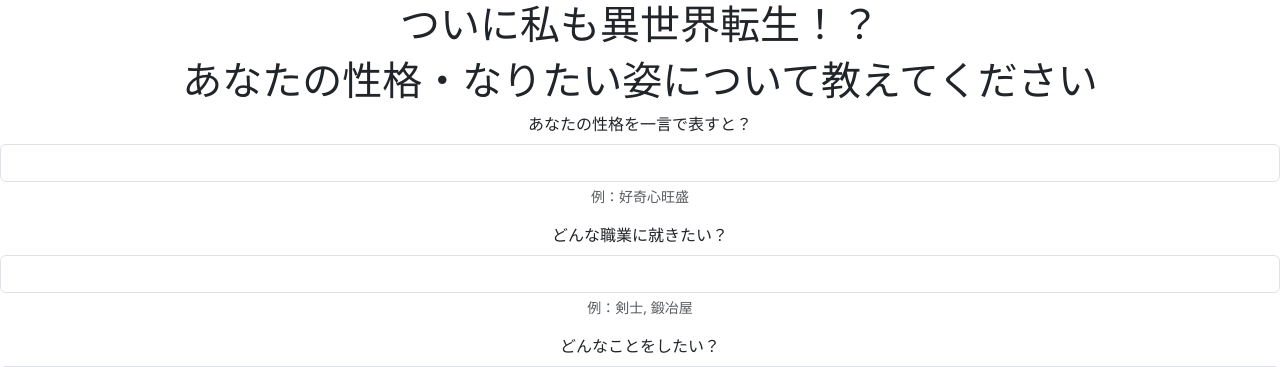
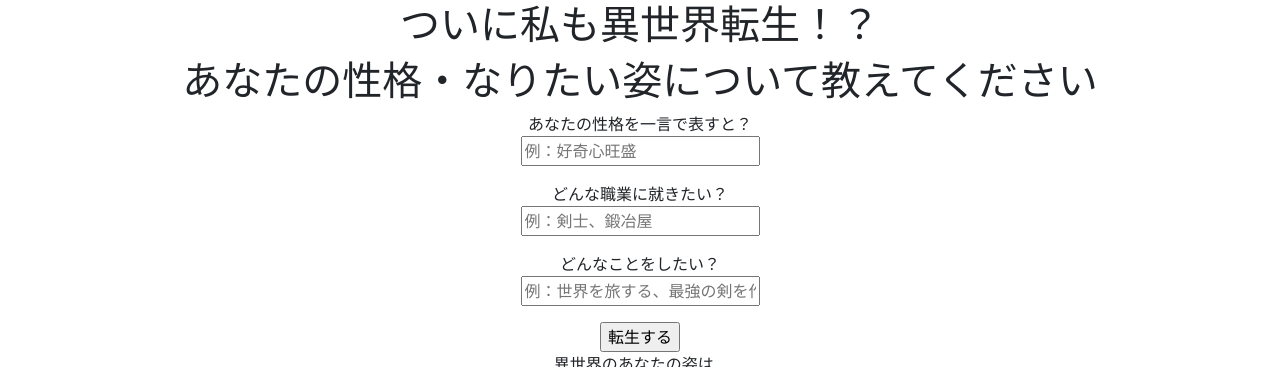
Before and after one commit to okichan06/FantasyCharacter, a Flask app: page /prompt in a window 1280 px wide. Shown: the top 367 px of the page. Run offline with Flask 3, Linux system fonts and the light colour scheme.

Commit message:
changed input

```diff
--- a/app.py
+++ b/app.py
@@ -14,8 +14,10 @@
     if request.method == "GET":
         return render_template('prompt.html')
     elif request.method == "POST":
-        Input_prompt = request.form['Input_prompt']
-        prompt = create_prompt(Input_prompt)
+        Input_Chara = request.form['Input_Chara']
+        Input_Job = request.form['Input_Job']
+        Input_Do = request.form['Input_Do']
+        prompt = create_prompt(Input_Chara,Input_Job,Input_Do)
         A=1
         result_img = create_image(prompt)
         return render_template('prompt.html',A=A)
--- a/templates/prompt.html
+++ b/templates/prompt.html
@@ -1,24 +1,40 @@
 {% extends "base.html" %}
 {% block content %}
 
-<!-- <body>
-  <main>
-    <h1>あなたの性格・なりたい姿について教えてください</h1>
+
+<section id ="first2">
+  <h1>あなたの性格・なりたい姿について教えてください</h1>
+  <div class="prompt">
     <form action="/prompt" method="POST">
       <p>
-        <label><span>どんな姿になりたい？</span>
-            <input type="text" name="Input_prompt" placeholder="例：賢くて明るい魔法使いの女の子" required>
+        <label><span>あなたの性格を一言で表すと？</span>
+            <br>
+            <input class="input" type="text" name="Input_Chara" placeholder="例：好奇心旺盛" required>
+        </label>
+      </p>
+      <p>
+        <label><span>どんな職業に就きたい？</span>
+          <br>
+          <input class="input" type="text" name="Input_Job" placeholder="例：剣士、鍛冶屋" required>
+        </label>
+      </p>
+      <p>
+        <label><span>どんなことをしたい？</span>
+          <br>
+          <input class="input" type="text" name="Input_Do" placeholder="例：世界を旅する、最強の剣を作る" required>
         </label>
       </p>
       <div class="click_btn">
         <input type="submit" value='転生する'>
       </div>
     </form>
-  </main>
-</body> -->
+  </div>
+</section>
 
 
-<h1>あなたの性格・なりたい姿について教えてください</h1>
+
+
+<!-- <h1>あなたの性格・なりたい姿について教えてください</h1>
 
 <form>
   <div class="mb-3">
@@ -38,7 +54,7 @@
   </div>
 
   <button type="submit" class="btn btn-dark">転生する</button>
-</form>
+</form> -->
 
     <!-- <div class="box">
       {% if A==1 %}
@@ -49,13 +65,13 @@
       {% endif %}
     </div> -->
 
-    <div class="box">
+<section id="second2">
+    <div class="result">
       <p>異世界のあなたの姿は…</p>
       <p>
         <img src="{{ url_for('static', filename='images/result_img.png') }}" alt="結果" class="result_image"/>
       </p>
     </div>
-
-  </body>
+</section>
 
 {% endblock %}
```
